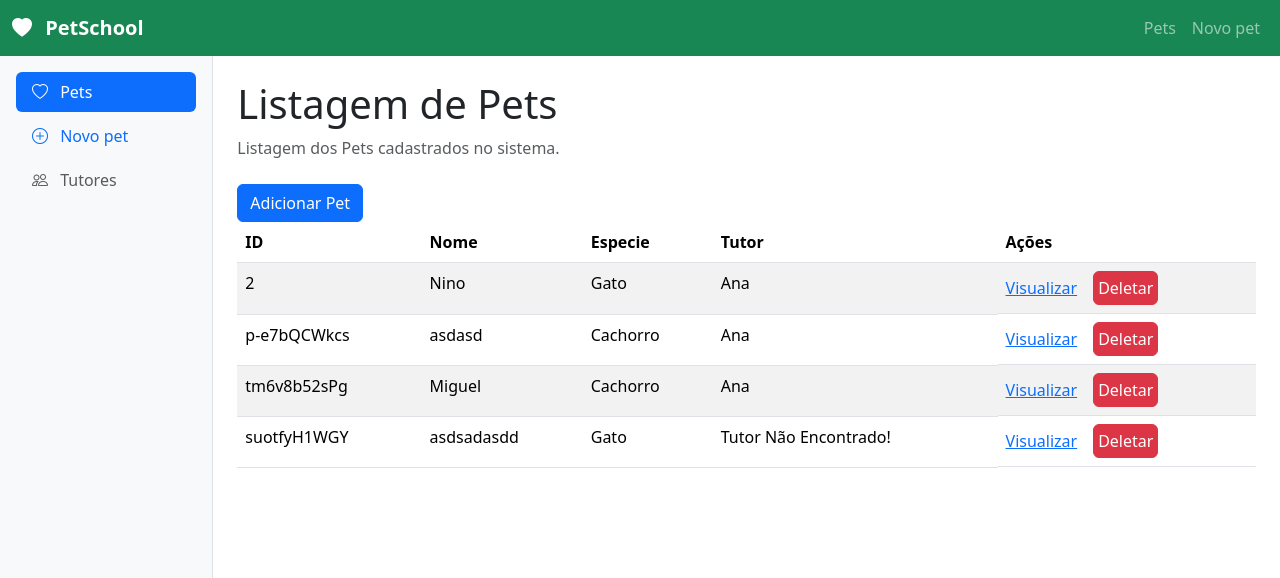
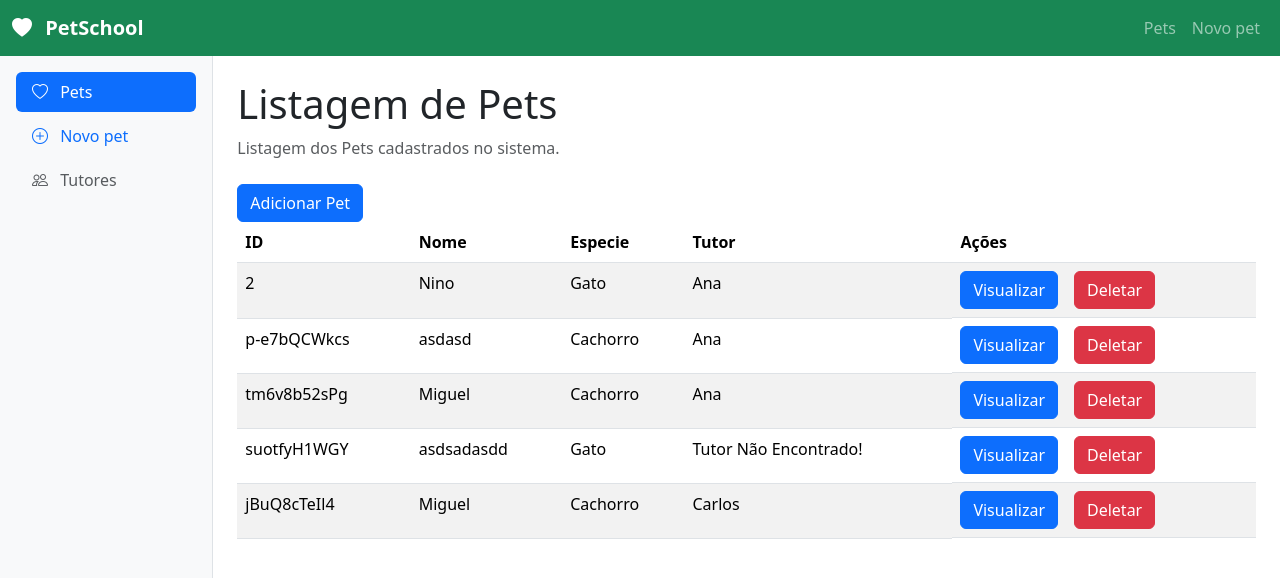
Before and after one commit to Pedrojoseroza/pet-school, a Vue app: page /pets in a window 1280 px wide. Shown: the top 578 px of the page. Built offline with nearby package versions, Linux system fonts and the light colour scheme; data requests are answered from the project's data file.

Commit message:
FEAT: Refatora TutoresView

```diff
--- a/db.json
+++ b/db.json
@@ -4,24 +4,22 @@
       "id": "1",
       "nome": "Ana",
       "telefone": "47999990000",
-      "cnpj/cpf": "478.686.870-10",
+      "cnpj_cpf": "478.686.870-10",
       "data": "1944-01-01",
       "email": "ana.hallo@gmail.com",
-      "endereco":
-        {
+      "endereco": {
         "cep": "87115103",
         "rua": "Rua 9355",
         "bairro": "Ecovalley Ecologic City",
         "cidade": "Sarandi",
         "estado": "PR"
       }
-
     },
     {
       "id": "2",
       "nome": "Carlos",
       "telefone": "47988880000",
-      "cnpj/cpf": "275.425.880-95",
+      "cnpj_cpf": "275.425.880-95",
       "data": "1952-08-26",
       "email": "carlos.hallo@gmail.com",
       "endereco": {
@@ -57,6 +55,12 @@
       "especie": "Gato",
       "tutorId": "zlwKgO5IEXE",
       "id": "suotfyH1WGY"
+    },
+    {
+      "nome": "Miguel",
+      "especie": "Cachorro",
+      "tutorId": "2",
+      "id": "jBuQ8cTeIl4"
     }
   ],
   "$schema": "./node_modules/json-server/schema.json"
--- a/src/views/PetsView.vue
+++ b/src/views/PetsView.vue
@@ -82,9 +82,14 @@ onMounted(carregarDados);
           <td>{{ pet.especie }}</td>
           <td>{{ nomeDoTutor(pet.tutorId) }}</td>
           <td class="d-flex align-items-center">
-            <RouterLink :to="`/pets/${pet.id}`"> Visualizar </RouterLink>
+            <RouterLink
+              :to="`/pets/${pet.id}`"
+              class="btn btn-primary"
+            >
+              Visualizar
+            </RouterLink>
             <button
-              class="btn btn-danger ms-3 p-1"
+              class="btn btn-danger ms-3"
               @click="excluirPet(pet.id)"
             >
               Deletar
--- a/src/views/TutoresViews.vue
+++ b/src/views/TutoresViews.vue
@@ -15,10 +15,10 @@ async function carregarDados() {
 }
 
 const filtraPets = (id) => {
-  const tutorPets = pets.value.filter(e => e.id === id);
-  return tutorPets;
-}
-
+  let tutorPets = pets.value.filter((e) => e.tutorId === id);
+  tutorPets = tutorPets.map(e => e.nome);
+  return tutorPets.join(',  ');
+};
 
 async function excluirTutor(id) {
   const certezaExclusao = window.confirm('Deseja realmente excluir o tutor?');
@@ -30,8 +30,15 @@ async function excluirTutor(id) {
   await carregarDados(); //Carrega os dados após a exclusão
 }
 
-onMounted(carregarDados());
+function escondeCPF(cpf){
+  if (cpf.length == 14) {
+    return '***.***.***-**'
+  } else {
+    return '**.***.***/****-**'
+  }
+}
 
+onMounted(carregarDados);
 </script>
 
 <template>
@@ -55,13 +62,11 @@ onMounted(carregarDados());
         <tr>
           <th>ID</th>
           <th>Nome</th>
+          <th>CPF/CNPJ</th>
           <th>Número</th>
-          <th>
-            Email
-          </th>
-          <th>
-            Pets
-          </th>
+          <th>Email</th>
+          <th>Pets</th>
+          <th>Ações</th>
         </tr>
       </thead>
 
@@ -77,20 +82,30 @@ onMounted(carregarDados());
             {{ tutor.nome }}
           </td>
           <td>
+            {{ escondeCPF(tutor.cnpj_cpf) }}
+          </td>
+          <td>
             {{ tutor.telefone }}
           </td>
           <td>
-            {{tutor.email}}
+            {{ tutor.email }}
           </td>
           <td>
             {{ filtraPets(tutor.id) }}
           </td>
-          <td>
-
-          </td>
           <td class="d-flex align-items-center">
-            <RouterLink :to="`/tutores/${tutor.id}`" class="btn btn-primary"> Visualizar </RouterLink>
-            <button class="btn btn-danger ms-3 p-1" @click="excluirTutor(tutor.id)">Deletar</button>
+            <RouterLink
+              :to="`/tutores/${tutor.id}`"
+              class="btn btn-primary"
+            >
+              Visualizar
+            </RouterLink>
+            <button
+              class="btn btn-danger ms-3"
+              @click="excluirTutor(tutor.id)"
+            >
+              Deletar
+            </button>
           </td>
         </tr>
       </tbody>
```
Lines whose indentation alone changed are shown as unchanged.
